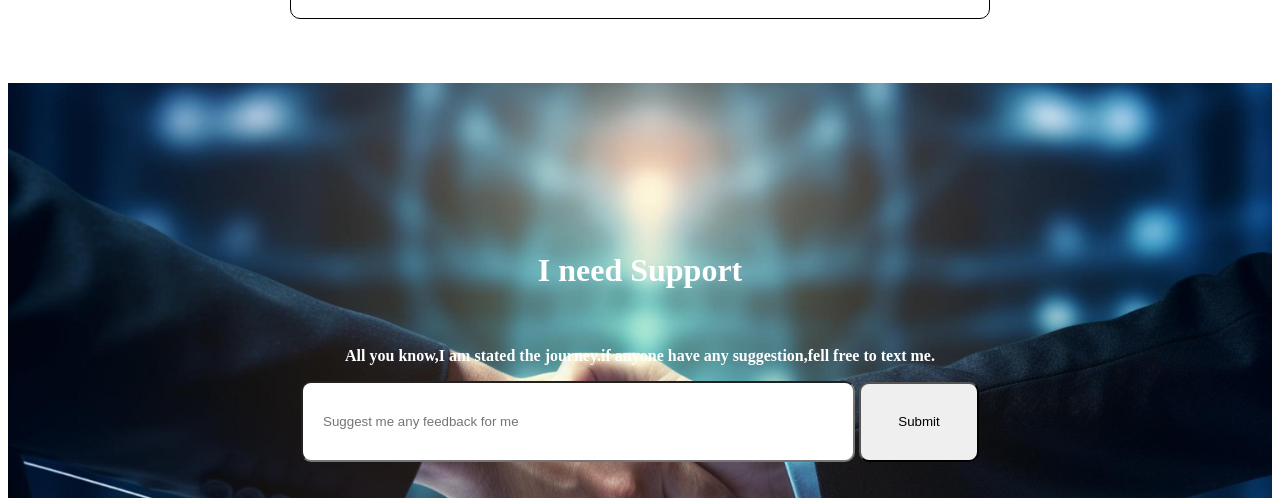
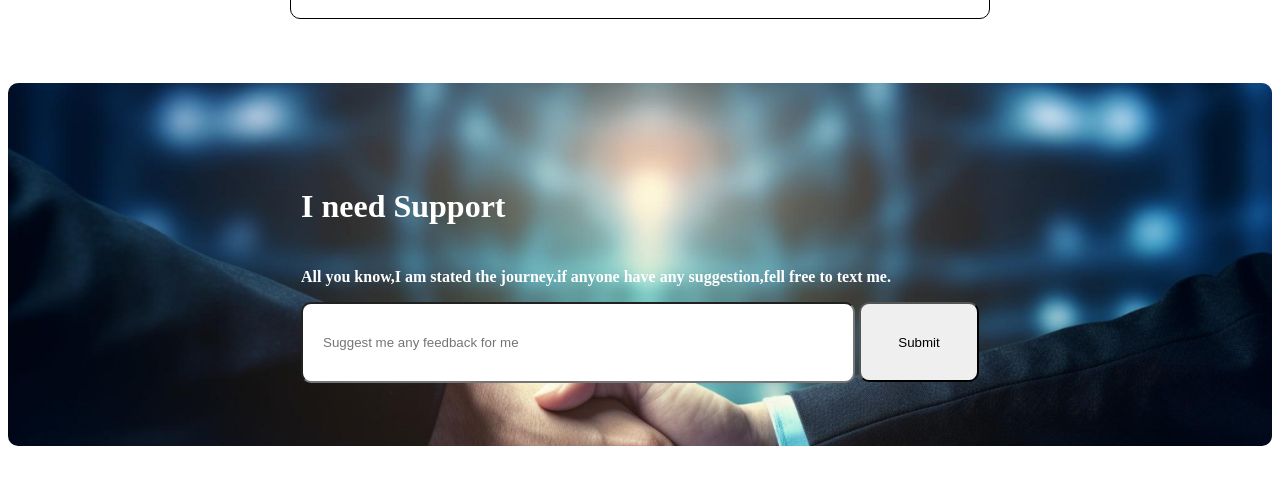
Before and after one commit to mainurrahat/Assignment_1, a plain HTML site: page index.html in a window 1280 px wide. Shown: the part 3088-3586 px from the top of the page. Drawn offline with Linux system fonts and the light colour scheme.

Commit message:
handshake border updated

```diff
--- a/styles/style.css
+++ b/styles/style.css
@@ -213,6 +213,9 @@
     align-items: center;
     justify-content: center;
     margin: 5% 0 5% 0;
+    border-radius: 10px;
+}
+
 }
 
 .need_Support {
```
